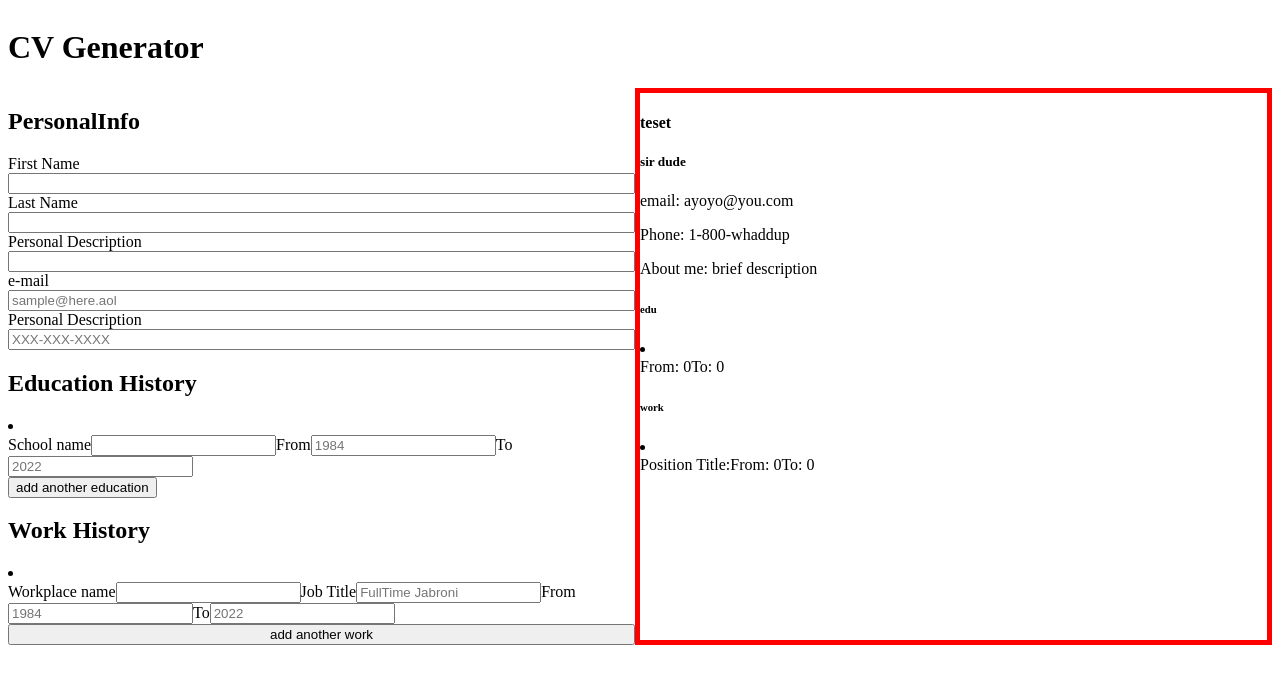
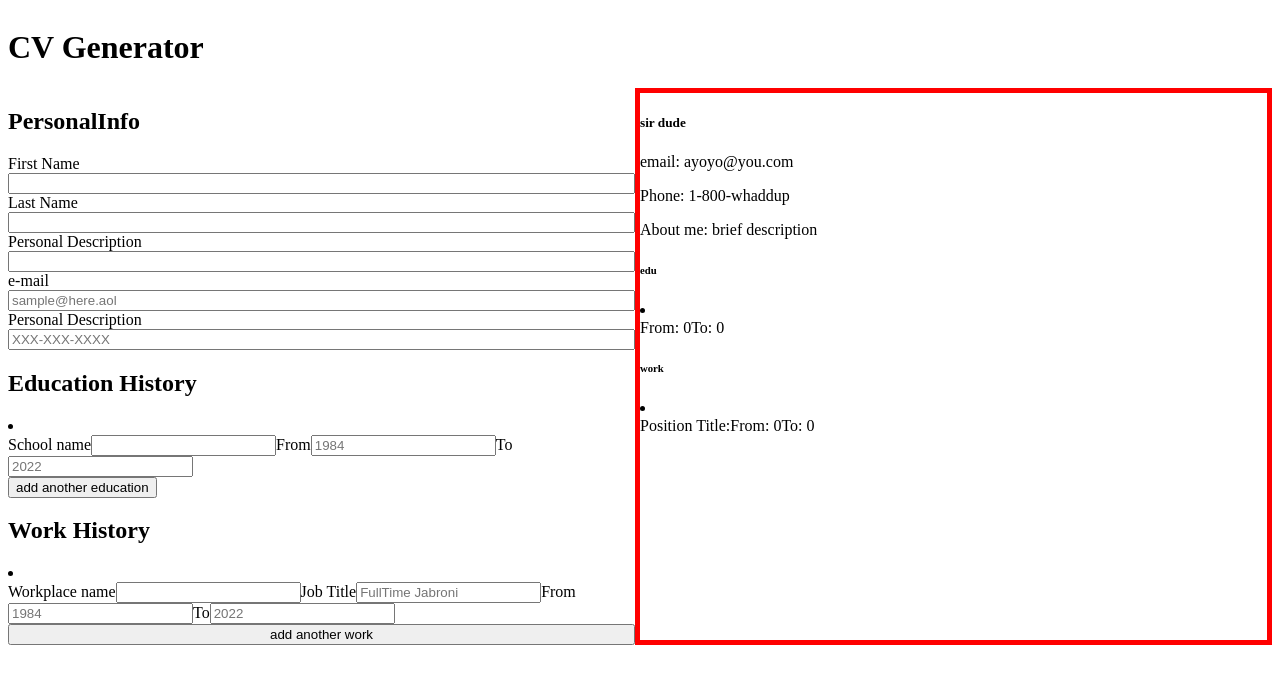
Before and after one commit to daygoDao/cv-project, a React (Create React App) app: page / in a window 1280 px wide. Shown: the top 684 px of the page. Built offline with nearby package versions, Linux system fonts and the light colour scheme.

Commit message:
updated readme

```diff
--- a/src/components/Preview.js
+++ b/src/components/Preview.js
@@ -50,7 +50,6 @@ const Preview = (prop) => {
   return (
     <div className="cvPreview">
       <section className="cvPersonalDesc">
-        <h4>teset</h4>
         <h5>
           {firstName} {lastName}
         </h5>
```
Also changed, not shown: 1 other file (tests, documents, lock files or other folders).
